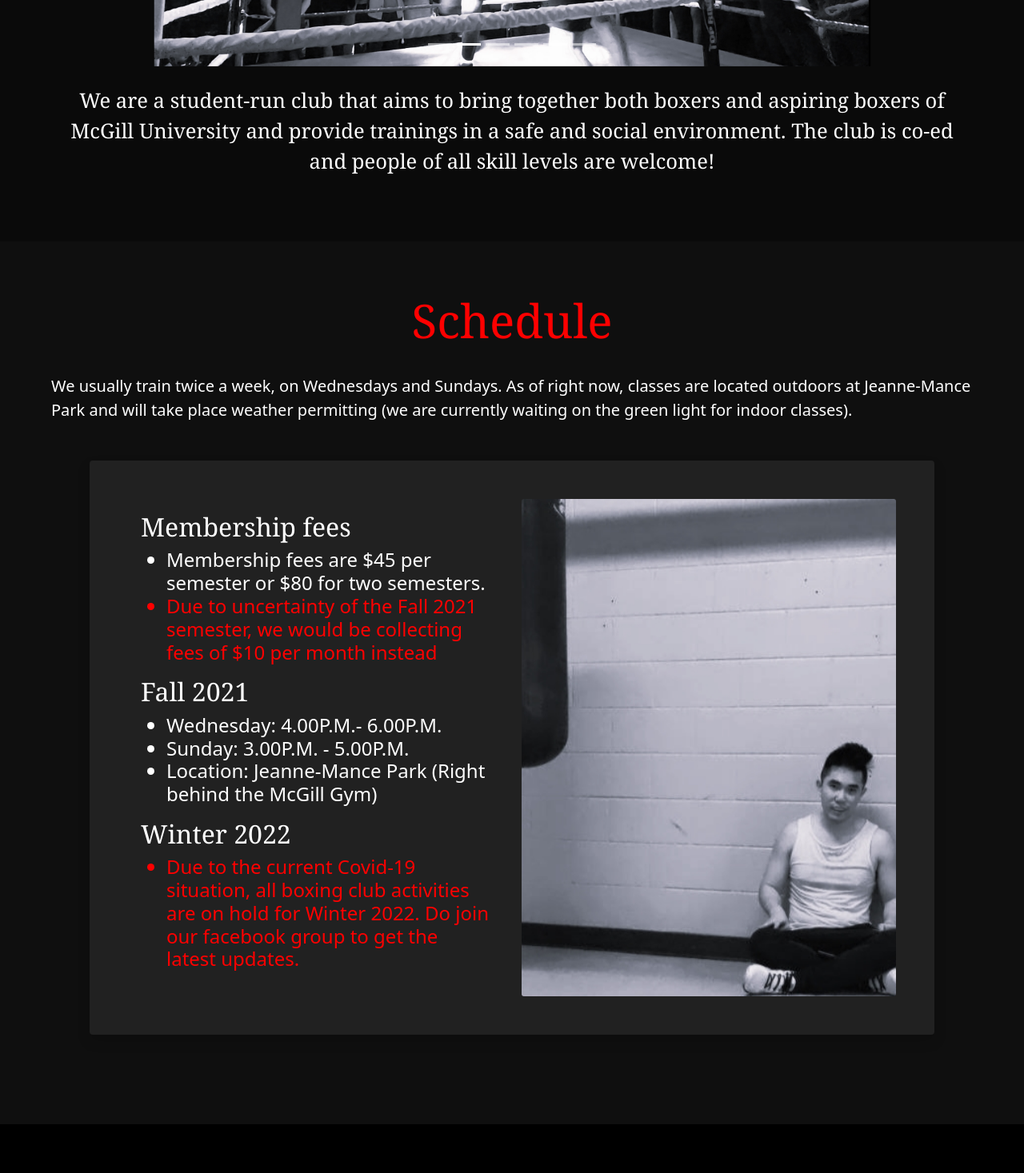
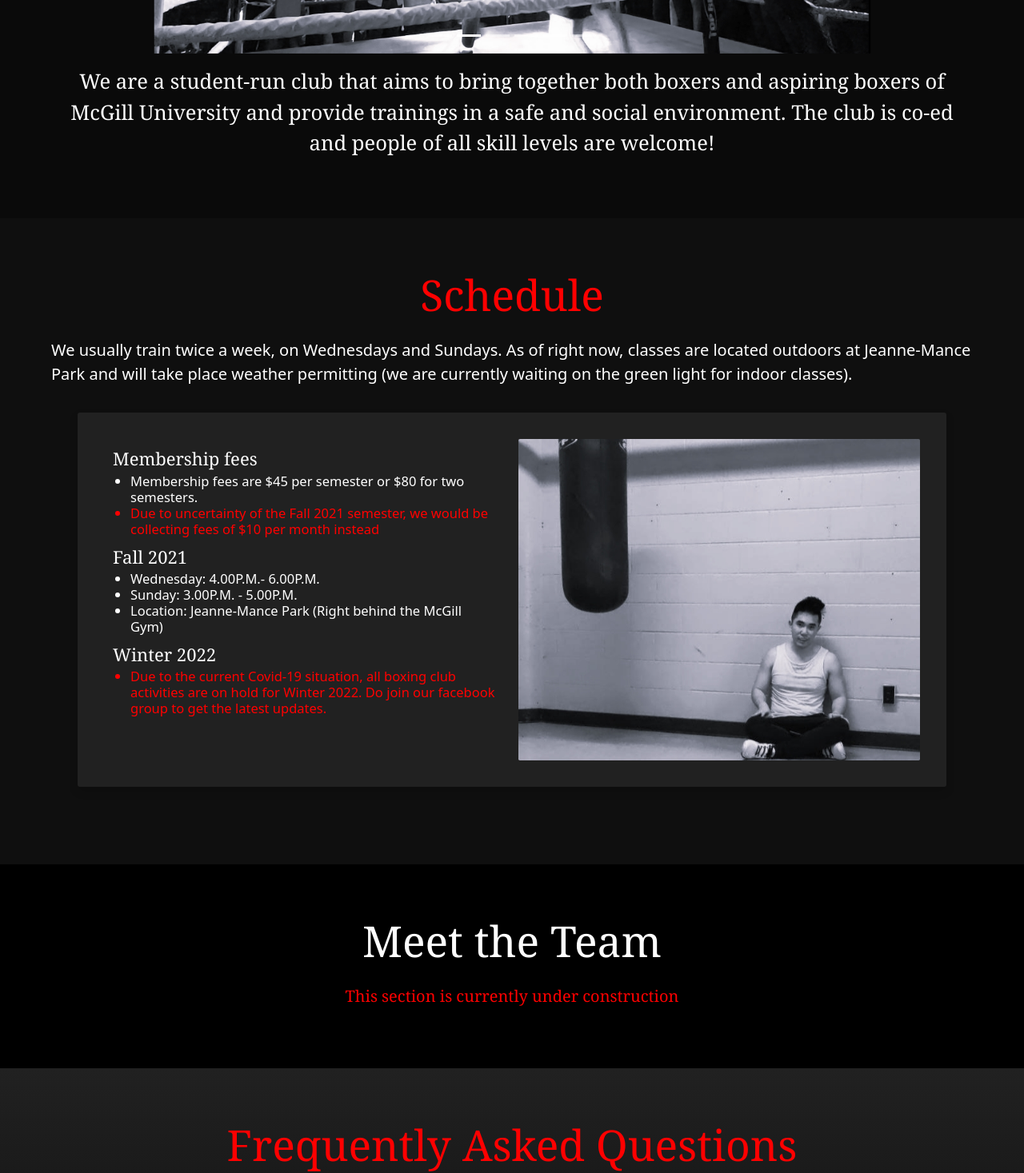
Before and after one commit to ongzh/MSBC-Website, a React (Create React App) app: page / in a window 1280 px wide. Shown: the part 1330-2797 px from the top of the page at 80% size. Built offline with nearby package versions, Linux system fonts and the light colour scheme.

Commit message:
responsive texts

```diff
--- a/src/App.css
+++ b/src/App.css
@@ -40,3 +40,16 @@
 body{
   color:white;
 }
+
+@media only screen
+  and (min-device-width: 375px)
+  and (max-device-width: 1023px)
+  {
+      html{
+          font-size: 11px;
+      }
+      button{
+          margin: 0;
+      }
+
+}
--- a/src/components/About.js
+++ b/src/components/About.js
@@ -13,7 +13,7 @@ function About() {
     const intro = "We are a student-run club that aims to bring together both boxers and aspiring boxers of McGill University and provide trainings in a safe and social environment. The club is co-ed and people of all skill levels are welcome! ";
 
     return <div id="about"  style={{padding: "5%", backgroundImage:  "linear-gradient(to bottom, rgb(20,20,20) 55%, rgb(10,10,10) 45%)"}}>
-        <h1 style={{fontSize: "calc(20px + 3vw)", paddingBottom: "2%", fontFamily: "Georgia, serif", color: 'red'}}>About Us</h1>
+        <h1 style={{fontSize: "calc(15px + 3vw)", paddingBottom: "2%", fontFamily: "Georgia, serif", color: 'red'}}>About Us</h1>
         <br/>
         {display_boxers()}
         <br/>
--- a/src/components/Faq.js
+++ b/src/components/Faq.js
@@ -1,28 +1,28 @@
 function Faq(){
     return <div id="faq" style={{padding: "5%", backgroundImage:"linear-gradient(rgb(33, 33, 33),rgb(0,0,0))"}}>
-        <h1 style={{fontFamily: "Georgia, serif", fontSize: "calc(20px + 3vw)", textAlign: "center", color: "red"}}>Frequently Asked Questions</h1>
+        <h1 style={{fontFamily: "Georgia, serif", fontSize: "calc(15px + 3vw)", textAlign: "center", color: "red"}}>Frequently Asked Questions</h1>
         <br/>
-        <ul style = {{fontSize: "30px"}}>
+        <ul style = {{fontSize: "25px"}}>
             <li>How do i join the club?</li>
         </ul>
-        <p >Simply show up to one of our training sessions and approach our friendly execs.</p>
-        <ul style = {{fontSize: "30px"}}>
+        <p >Simply show up to one of our training sessions and approach one of our friendly execs!</p>
+        <ul style = {{fontSize: "25px"}}>
             <li>Are beginners allowed?</li>
         </ul>
         <p>Beginners are most definitely welcome! Most people who have joined have little to no experience with boxing.</p>
-        <ul style = {{fontSize: "30px"}}>
+        <ul style = {{fontSize: "25px"}}>
             <li>Do you offer free trials?</li>
         </ul>
         <p>The first two classes are free. After which you can choose to pay either by the semester or by the year.</p>
-        <ul style = {{fontSize: "30px"}}>
+        <ul style = {{fontSize: "25px"}}>
             <li>Do I need to bring my own equipment?</li>
         </ul>
         <p>The club provides equipment to get you started. However, it is strongly encouraged for members to purchase their own handwraps and gloves. You will need your own mouthguard to spar.</p>
-        <ul style = {{fontSize: "30px"}}>
+        <ul style = {{fontSize: "25px"}}>
             <li>How do I pay the membership fees?</li>
         </ul>
         <p>We accept both cash and e-transfer to mcgillboxingclub@ssmu.ca</p>
-        <ul style = {{fontSize: "30px"}}>
+        <ul style = {{fontSize: "25px"}}>
             <li>Do I show have to show up to both training sessions per week?</li>
         </ul>
         <p>You can show up whenever you like. However, staying commited and training regularly is the fastest way to improve!</p>
--- a/src/components/Merch.js
+++ b/src/components/Merch.js
@@ -1,6 +1,6 @@
 function Merch(){
     return <div id="team" style={{padding: "5%", backgroundImage: "linear-gradient(rgb(33, 33, 33),rgb(44, 62, 80),rgb(0,0,0))"}}>
-        <h1 style={{fontFamily: "Georgia, serif", fontSize: "calc(20px + 3vw)", textAlign: "center", color: "white"}}>Merch</h1>
+        <h1 style={{fontFamily: "Georgia, serif", fontSize: "calc(15px + 3vw)", textAlign: "center", color: "white"}}>Merch</h1>
         <br/>
         <p style={{fontFamily: "Georgia, serif", fontSize: "20px", textAlign: "center", color: "red"}}>This page is currently under construction</p>
     </div>;
--- a/src/components/Schedule.js
+++ b/src/components/Schedule.js
@@ -14,7 +14,7 @@ const styles = {
 
 function Schedule(){
     return <div id="schedule" style={{padding: "5%", backgroundColor:"rgb(15,15,15)"}}>
-        <h1 style={{fontFamily: "Georgia, serif", fontSize: "calc(20px + 3vw)", textAlign: "center", color: "red"}}>Schedule</h1>
+        <h1 style={{fontFamily: "Georgia, serif", fontSize: "calc(15px + 3vw)", textAlign: "center", color: "red"}}>Schedule</h1>
         <br/>
         <p style={{fontSize: "20px"}}>We usually train twice a week, on Wednesdays and Sundays. As of right now, classes are located outdoors at Jeanne-Mance Park and will take place weather permitting (we are currently waiting on the green light for indoor classes).
         </p>
--- a/src/components/Team.js
+++ b/src/components/Team.js
@@ -1,6 +1,6 @@
 function Team(){
     return <div id="team" style={{padding: "5%", backgroundColor:"black"}}>
-        <h1 style={{fontFamily: "Georgia, serif", fontSize: "calc(20px + 3vw)", textAlign: "center", color: "white"}}>Meet the Team</h1>
+        <h1 style={{fontFamily: "Georgia, serif", fontSize: "calc(15px + 3vw)", textAlign: "center", color: "white"}}>Meet the Team</h1>
         <br/>
         <p style={{fontFamily: "Georgia, serif", fontSize: "20px", textAlign: "center", color: "red"}}>This section is currently under construction</p>
     </div>;
```
